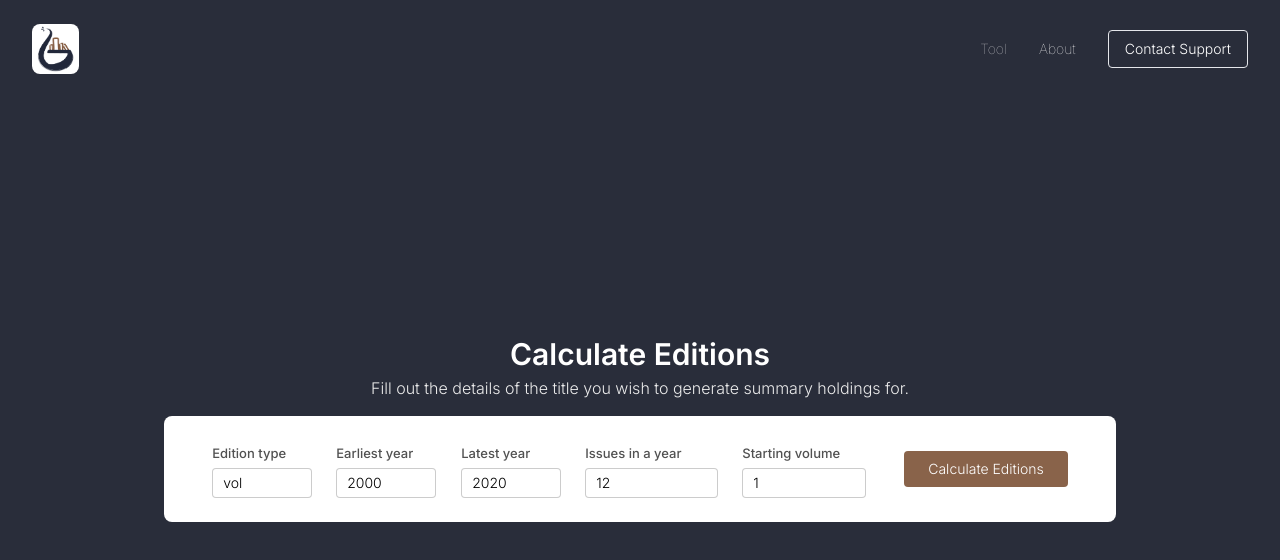
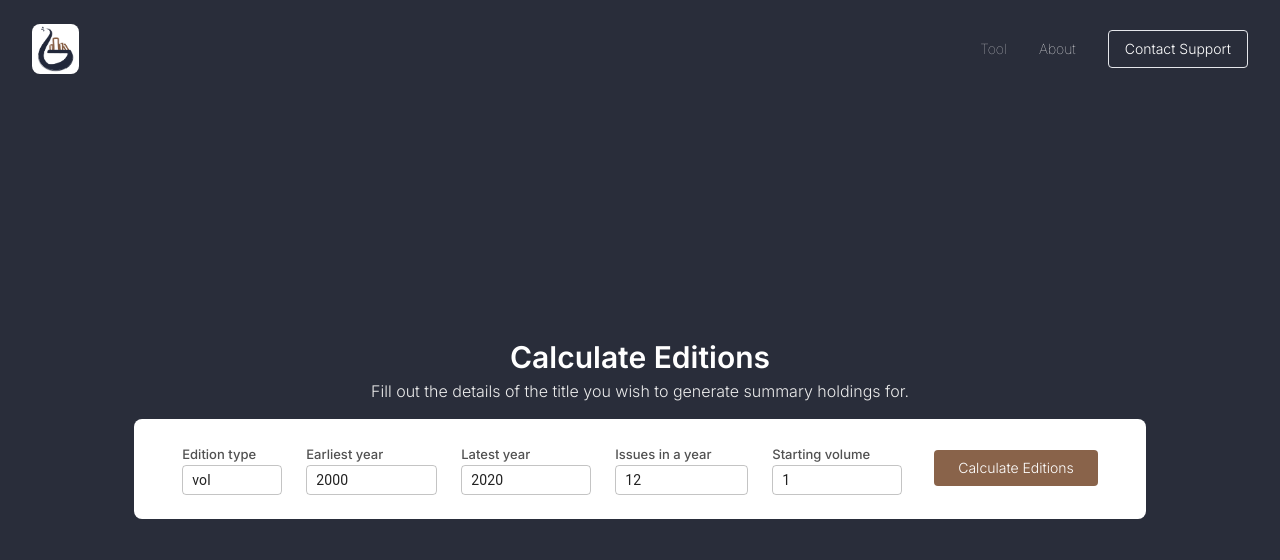
Before and after one commit to jjose14-Jacob-Jose/getSummaryHoldings, a Next.js app: page / in a window 1280 px wide. Shown: the top 560 px of the page. Built offline with nearby package versions, Linux system fonts and the light colour scheme.

Commit message:
SCG-69: Updated input errors to show as inline-errors.

```diff
--- a/public/public.js
+++ b/public/public.js
@@ -39,7 +39,13 @@ export function setCheckboxesInARowSelectedValue(i, isTrue, selectedIssuesCount)
 }
 
 // Initializes the table.
-function initializeArrays() {
+export function initializeArrays() {
+    editionsType = document.getElementById("txtTextEditionsType").value;
+    yearStarting = parseInt(document.getElementById("txtNumberYearStarting").value);
+    yearEnding = parseInt(document.getElementById("txtNumberYearEnding").value);
+    volumeYearStarting = parseInt(document.getElementById("txtNumberVolumeStartingYear").value);
+    editionsPerYear = parseInt(document.getElementById("txtNumberEditionsPerYear").value);
+
     arrayEditionDescription = [];
     arrayEditionNumber = [];
     arrayYear = [];
@@ -107,57 +113,3 @@ export function getGenerateSummaryRequest() {
     form.append("editionsPerYear", editionsPerYear);
     return form;
 }
-
-export function validateUserInputs(){
-    let generatedRows = [];
-    try {
-        editionsType = document.getElementById("txtTextEditionsType").value;
-        yearStarting = parseInt(document.getElementById("txtNumberYearStarting").value);
-        yearEnding = parseInt(document.getElementById("txtNumberYearEnding").value);
-        volumeYearStarting = parseInt(document.getElementById("txtNumberVolumeStartingYear").value);
-        editionsPerYear = parseInt(document.getElementById("txtNumberEditionsPerYear").value);
-
-        let messageError = STRING_VALUE_EMPTY;
-        // Check if the parsed values are NaN (Not-a-Number) or negative/zero.
-        if (isNaN(yearStarting) || yearStarting < 1) {
-            messageError = document.getElementById("lblTxtNumberYearStarting").innerHTML;
-        }
-        if (isNaN(yearEnding) || yearEnding < 1) {
-            messageError = document.getElementById("lblTxtNumberYearEnding").innerHTML;
-        }
-        if (isNaN(volumeYearStarting) || volumeYearStarting < 1) {
-            messageError = document.getElementById("lblTxtNumberVolumeStartingYear").innerHTML;
-        }
-        if (isNaN(editionsPerYear) || editionsPerYear < 1) {
-            messageError = document.getElementById("lblTxtNumberEditionsPerYear").innerHTML;
-        }
-
-        if (messageError !== STRING_VALUE_EMPTY) {
-            messageError = messageError + MESSAGE_INVALID_INTEGER_INPUT_SUFFIX;
-            throw new Error (messageError);
-        }
-
-        //Check for empty string
-        editionsType = editionsType.trim();
-        if(!editionsType){
-            messageError = document.getElementById("lblTxtTextEditionsType").innerHTML + MESSAGE_EMPTY_FIELD;
-            throw new Error (messageError);
-        }
-
-        //Check for the correct year range - earliest edition should be before latest edition.
-        if(yearStarting > yearEnding){
-            messageError = document.getElementById("lblTxtNumberYearEnding").innerHTML +
-                            MESSAGE_YEAR_RANGE_INVALID + document.getElementById("lblTxtNumberYearStarting").innerHTML + ".";
-            throw new Error (messageError);
-        }
-
-        if(editionsPerYear>0) {
-            generatedRows = initializeArrays();
-        }
-
-    } catch (error) {
-        printToAlert(error.message); //Handle error at UI end
-    }
-
-    return generatedRows;
-}
--- a/src/components/EditionsTable.jsx
+++ b/src/components/EditionsTable.jsx
@@ -193,8 +193,8 @@ export default function EditionsTable({ editionRows }) {
         viewport={{ once: true }}
         initial="hidden"
         whileInView="show" >
-        <TableContainer id="editionsTable" className="bg-white rounded-lg mx-auto w-fit max-w-[1070px]">
-            <Table sx={{ minWidth: 650, maxWidth: 1085 }} aria-label="simple table">
+        <TableContainer id="editionsTable" className="bg-white rounded-lg mx-auto w-fit max-w-[1131px]">
+            <Table sx={{ minWidth: 650, maxWidth: 1131 }} aria-label="simple table">
                 <TableHead>
                     <TableRow>
                             {columns.map((col) => (
--- a/src/components/SummaryHoldingsResults.jsx
+++ b/src/components/SummaryHoldingsResults.jsx
@@ -72,7 +72,7 @@ export default function SummaryHoldingsResults() {
             viewport={{ once: true }}
             initial="hidden"
             whileInView="show"
-            className="bg-white text-black font-light rounded-lg m-auto w-[1070px]">
+            className="bg-white text-black font-light rounded-lg m-auto w-[1131px]">
             <div className="flex justify-between px-8 p-3 items-center">
                 <h2 className="font-medium text-lg">Summary Holdings Details</h2>
                 <div className="flex gap-4 items-center">
--- a/src/components/UserInputs.jsx
+++ b/src/components/UserInputs.jsx
@@ -1,17 +1,80 @@
 'use client';
 
-import { validateUserInputs } from "../../public/public";
+import { TextField } from "@mui/material";
 import { motion } from "framer-motion";
+import { useEffect, useState } from "react";
+import { MESSAGE_EMPTY_FIELD, MESSAGE_INVALID_INTEGER_INPUT_SUFFIX, MESSAGE_YEAR_RANGE_INVALID } from "@/constants/common_js_constants";
+import { initializeArrays } from "../../public/public";
 
 /**
  * User inputs component for generating the editions table.
  *
  * @author pdoddi
  */
-export default function UserInputs({setDisplayResults, setEditionRows, displayResults, scrollToEditionsTable}) {
+export default function UserInputs({ setDisplayResults, setEditionRows, displayResults, scrollToEditionsTable }) {
+    const [values, setValues] = useState({
+        editionType: "vol",
+        earliestYear: 2000,
+        latestYear: 2020,
+        issues: 12,
+        startingVol: 1
+    });
+
+    const [editionErrorMessage, setEditionErrorMessage] = useState("");
+    const [earliestYearErrorMessage, setEarliestYearErrorMessage] = useState("");
+    const [latestYearErrorMessage, setLatestYearErrorMessage] = useState("");
+    const [startingVolErrorMessage, setStartingVolErrorMessage] = useState("");
+    const [issuesErrorMessage, setIssuesErrorMessage] = useState("");
+
+    useEffect(() => {
+        validateInputs();
+    }, [values]);
+
+
+    // Validates user inputs.
+    function validateInputs(){
+        //Resetting the states
+        setEarliestYearErrorMessage("");
+        setIssuesErrorMessage("");
+        setEditionErrorMessage("");
+        setLatestYearErrorMessage("");
+        setStartingVolErrorMessage("");
+
+        let trimmedEditionTypeValue = values.editionType.trim();
+
+        if(!trimmedEditionTypeValue){
+            setEditionErrorMessage(MESSAGE_EMPTY_FIELD);
+        }
+        if (isNaN(values.earliestYear) || values.earliestYear < 1) {
+            setEarliestYearErrorMessage(MESSAGE_INVALID_INTEGER_INPUT_SUFFIX);
+        }
+        if (isNaN(values.latestYear) || values.latestYear < 1) {
+            setLatestYearErrorMessage(MESSAGE_INVALID_INTEGER_INPUT_SUFFIX);
+        }
+        if (isNaN(values.startingVol) || values.startingVol < 1) {
+            setStartingVolErrorMessage(MESSAGE_INVALID_INTEGER_INPUT_SUFFIX);
+        }
+        if (isNaN(values.issues) || values.issues < 1) {
+            setIssuesErrorMessage(MESSAGE_INVALID_INTEGER_INPUT_SUFFIX);
+        }
+
+        //Check for the correct year range - earliest edition should be before latest edition.
+        if(values.earliestYear > values.latestYear){
+            setLatestYearErrorMessage(MESSAGE_YEAR_RANGE_INVALID);
+        }
+    }
+
+    //Checks to see if any of the user inputs have an error.
+    function hasAnError(){
+        return (issuesErrorMessage || startingVolErrorMessage || earliestYearErrorMessage || latestYearErrorMessage || editionErrorMessage) ? true : false;
+    }
 
     function handleCalculateEditionsClick(e) {
-        let rows = validateUserInputs();
+        validateInputs();
+        // console.log(hasAnError());
+        if(!hasAnError()){
+            console.log("inside");
+            let rows = initializeArrays();
             if(rows.length > 0){
                 setEditionRows(null);
                 setEditionRows(rows);
@@ -23,6 +86,7 @@ export default function UserInputs({setDisplayResults, setEditionRows, displayRe
                 setDisplayResults(true);
             }
         }
+    }
 
     function handleReset(){
         setEditionRows(null);
@@ -32,34 +96,137 @@ export default function UserInputs({setDisplayResults, setEditionRows, displayRe
     return (
         <motion.div layout
             id="tableUserInput"
-            className="child bg-white p-6 px-12 rounded-lg m-auto w-fit">
+            className="child bg-white p-6 pt-[22px] px-12 rounded-lg m-auto w-fit">
             <div className="flex gap-4 justify-center items-center align-bottom text-[#515151]">
                 <div className="flex gap-6 pr-4">
                     <div className="max-w-[100px]">
                         <label id="lblTxtTextEditionsType" htmlFor="txtTextEditionsType" className="font-medium text-[13px]">Edition type</label>
-                        <input type="text" id="txtTextEditionsType" className="text-black font-light mt-1 p-1 pl-[10px] text-sm border-black/[0.2] border-[1.5px] rounded max-w-[100px]" name="editionsType" required placeholder="vol/ser/no" defaultValue="vol" />
+                        {/* <input type="text" id="txtTextEditionsType" className="text-black font-light mt-1 p-1 pl-[10px] text-sm border-black/[0.2] border-[1.5px] rounded max-w-[100px]" name="editionsType" required placeholder="vol/ser/no" defaultValue="vol" /> */}
+                        <TextField
+                            error={editionErrorMessage ? true: false}
+                            id="txtTextEditionsType"
+                            helperText={editionErrorMessage}
+                            FormHelperTextProps={{
+                                className: "m-0"
+                              }}
+                            inputProps={{
+                                style: {
+                                  padding: 5,
+                                  paddingLeft: 10,
+                                  fontSize: 14
+                                }
+                            }}
+                            autoComplete="true"
+                            onChange={(e) => setValues((prevState) =>
+                                ({...prevState, editionType: e.target.value}))}
+                            value={values.editionType}
+                        />
                     </div>
-                    <div className="max-w-[101px]">
+                    <div className="max-w-[131px]">
                         <label id="lblTxtNumberYearStarting" htmlFor ="txtNumberYearStarting" className="font-medium text-[13px]">Earliest year</label>
-                        <input type="number" min="1" id="txtNumberYearStarting" className="text-black font-light mt-1 p-1 pl-[10px] text-sm border-black/[0.2] border-[1.5px] rounded max-w-[100px]" name="yearStarting" required defaultValue="2000"  />
+                        {/* <input type="number" min="1" id="txtNumberYearStarting" className="text-black font-light mt-1 p-1 pl-[10px] text-sm border-black/[0.2] border-[1.5px] rounded max-w-[100px]" name="yearStarting" required defaultValue="2000"  /> */}
+                        <TextField
+                            error={earliestYearErrorMessage ? true: false}
+                            id="txtNumberYearStarting"
+                            FormHelperTextProps={{
+                                className: "m-0"
+                            }}
+                            inputProps={{
+                                min: 1,
+                                style: {
+                                  padding: 5,
+                                  paddingLeft: 10,
+                                  fontSize: 14,
+                                }
+                             }}
+                            helperText={earliestYearErrorMessage}
+                            autoComplete="true"
+                            onChange={(e) => setValues((prevState) =>
+                                ({...prevState, earliestYear: parseInt(e.target.value)}))}
+                            value={values.earliestYear}
+                            type="number"
+                        />
+
                     </div>
-                    <div className="max-w-[100px]">
+                    <div className="max-w-[130px]">
                         <label id="lblTxtNumberYearEnding" htmlFor ="txtNumberYearEnding" className="font-medium text-[13px]">Latest year</label>
-                        <input type="number" min="1" id="txtNumberYearEnding" className="text-black font-light mt-1 p-1 pl-[10px] text-sm border-black/[0.2] border-[1.5px] rounded max-w-[100px] text-ellipsis hover:overflow-visible" name="yearEnding" required defaultValue="2020" />
+                        {/* <input type="number" min="1" id="txtNumberYearEnding" className="text-black font-light mt-1 p-1 pl-[10px] text-sm border-black/[0.2] border-[1.5px] rounded max-w-[100px] text-ellipsis hover:overflow-visible" name="yearEnding" required defaultValue="2020" /> */}
+                        <TextField
+                            error={latestYearErrorMessage ? true: false}
+                            id="txtNumberYearEnding"
+                            FormHelperTextProps={{
+                                className: "m-0"
+                            }}
+                            inputProps={{
+                                min: 1,
+                                style: {
+                                  padding: 5,
+                                  paddingLeft: 10,
+                                  fontSize: 14,
+                                }
+                             }}
+                            helperText={latestYearErrorMessage}
+                            autoComplete="true"
+                            onChange={(e) => setValues((prevState) =>
+                                ({...prevState, latestYear: parseInt(e.target.value)}))}
+                            value={values.latestYear}
+                            type="number"
+                        />
                     </div>
 
                     <div className="max-w-[133px] w-fit">
                         <label id="lblTxtNumberEditionsPerYear" htmlFor ="txtNumberEditionsPerYear" className="font-medium text-[13px]">Issues in a year</label>
-                        <input type="number" min="1" id="txtNumberEditionsPerYear" className="text-black mt-1 font-light p-1 pl-[10px] text-sm border-black/[0.2] border-[1.5px] rounded max-w-[133px]" name="editionsPerYear" required defaultValue="12" />
-
+                        {/* <input type="number" min="1" id="txtNumberEditionsPerYear" className="text-black mt-1 font-light p-1 pl-[10px] text-sm border-black/[0.2] border-[1.5px] rounded max-w-[133px]" name="editionsPerYear" required defaultValue="12" /> */}
+                        <TextField
+                            error={issuesErrorMessage ? true: false}
+                            id="txtNumberEditionsPerYear"
+                            FormHelperTextProps={{
+                                className: "m-0"
+                            }}
+                            inputProps={{
+                                min: 1,
+                                style: {
+                                  padding: 5,
+                                  paddingLeft: 10,
+                                  fontSize: 14,
+                                }
+                             }}
+                            helperText={issuesErrorMessage}
+                            autoComplete="true"
+                            onChange={(e) => setValues((prevState) =>
+                                ({...prevState, issues: parseInt(e.target.value)}))}
+                            value={values.issues}
+                            type="number"
+                        />
                     </div>
                     <div className="max-w-[130px]">
                         <label id="lblTxtNumberVolumeStartingYear" htmlFor ="txtNumberVolumeStartingYear" className="font-medium text-[13px]">Starting volume</label>
-                        <input type="number" min="1" className="text-black font-light p-1 pl-[10px] rounded mt-1 max-w-[124px] border-black/[0.2] border-[1.5px] text-sm" id="txtNumberVolumeStartingYear" name="volumeStartingYear" required defaultValue="1"  />
+                        {/* <input type="number" min="1" className="text-black font-light p-1 pl-[10px] rounded mt-1 max-w-[124px] border-black/[0.2] border-[1.5px] text-sm" id="txtNumberVolumeStartingYear" name="volumeStartingYear" required defaultValue="1"  /> */}
+                        <TextField
+                            error={startingVolErrorMessage ? true: false}
+                            id="txtNumberVolumeStartingYear"
+                            FormHelperTextProps={{
+                                className: "m-0"
+                            }}
+                            inputProps={{
+                                min: 1,
+                                style: {
+                                  padding: 5,
+                                  paddingLeft: 10,
+                                  fontSize: 14,
+                                }
+                             }}
+                            helperText={startingVolErrorMessage}
+                            autoComplete="true"
+                            onChange={(e) => setValues((prevState) =>
+                                ({...prevState, startingVol: parseInt(e.target.value)}))}
+                            value={values.startingVol}
+                            type="number"
+                        />
                     </div>
                 </div>
 
-                <button onClick={handleCalculateEditionsClick} id="btnCreateTable" className="p-2 px-6 h-fit text-sm font-light bg-[#89634A] text-white rounded hover:bg-[#83593D] hover:font-light items-center">Calculate Editions</button>
+                <button onClick={handleCalculateEditionsClick} disabled={hasAnError()} id="btnCreateTable" className="p-2 px-6 h-fit text-sm font-light bg-[#89634A] disabled:bg-[#89634A] disabled:opacity-75 text-white rounded align-bottom hover:bg-[#83593D] hover:font-light items-center">Calculate Editions</button>
 
                 {
                     displayResults &&
--- a/src/constants/common_js_constants.js
+++ b/src/constants/common_js_constants.js
@@ -49,9 +49,9 @@ export const DELIMITER_SUMMARY_HOLDINGS_BETWEEN_YEARS_FOR_HTML = ";\n";
 
 // Error related constants.
 export const MESSAGE_ERROR_API_RESPONSE = "Error while connecting to server. Contact customer support with following message: ";
-export const MESSAGE_INVALID_INTEGER_INPUT_SUFFIX = " is not a valid number.";
-export const MESSAGE_EMPTY_FIELD = " is required.";
-export const MESSAGE_YEAR_RANGE_INVALID = " can't be older than ";
+export const MESSAGE_INVALID_INTEGER_INPUT_SUFFIX = "Not a valid number";
+export const MESSAGE_EMPTY_FIELD = "* Required";
+export const MESSAGE_YEAR_RANGE_INVALID = "Can't be older than earliest year";
 export const MESSAGE_DUPLICATE_EDITION_NUMBER = " already exists. Please enter a unique value.";
 
 export const STRING_VALUE_EMPTY = "";
```
Lines whose indentation alone changed are shown as unchanged.
